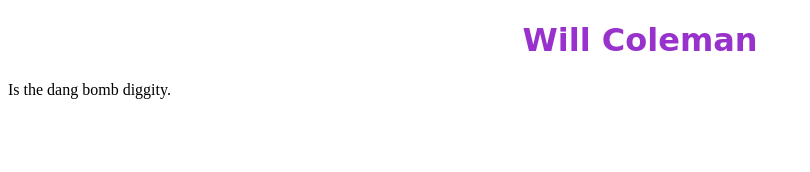
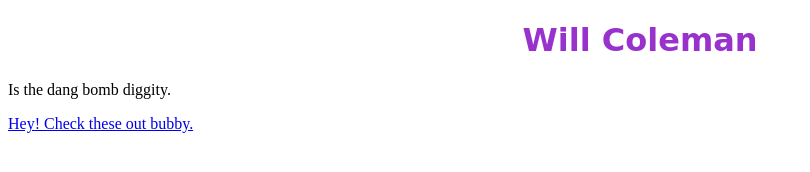
Before and after one commit to william-coleman/william-coleman.github.io, a plain HTML site: page index.html in a window 1280 px wide. Shown: the whole page, without its empty margins (0-810 px from the left). Drawn offline with Linux system fonts and the light colour scheme.

Commit message:
Fixed link

```diff
--- a/index.html
+++ b/index.html
@@ -9,6 +9,7 @@
 <body>
     <h1>Will Coleman</h1>
     <p>Is the dang bomb diggity.</p>
+    <p><a href="links.html">Hey! Check these out bubby.</a></p>
 </body>
 
 </html>
```
